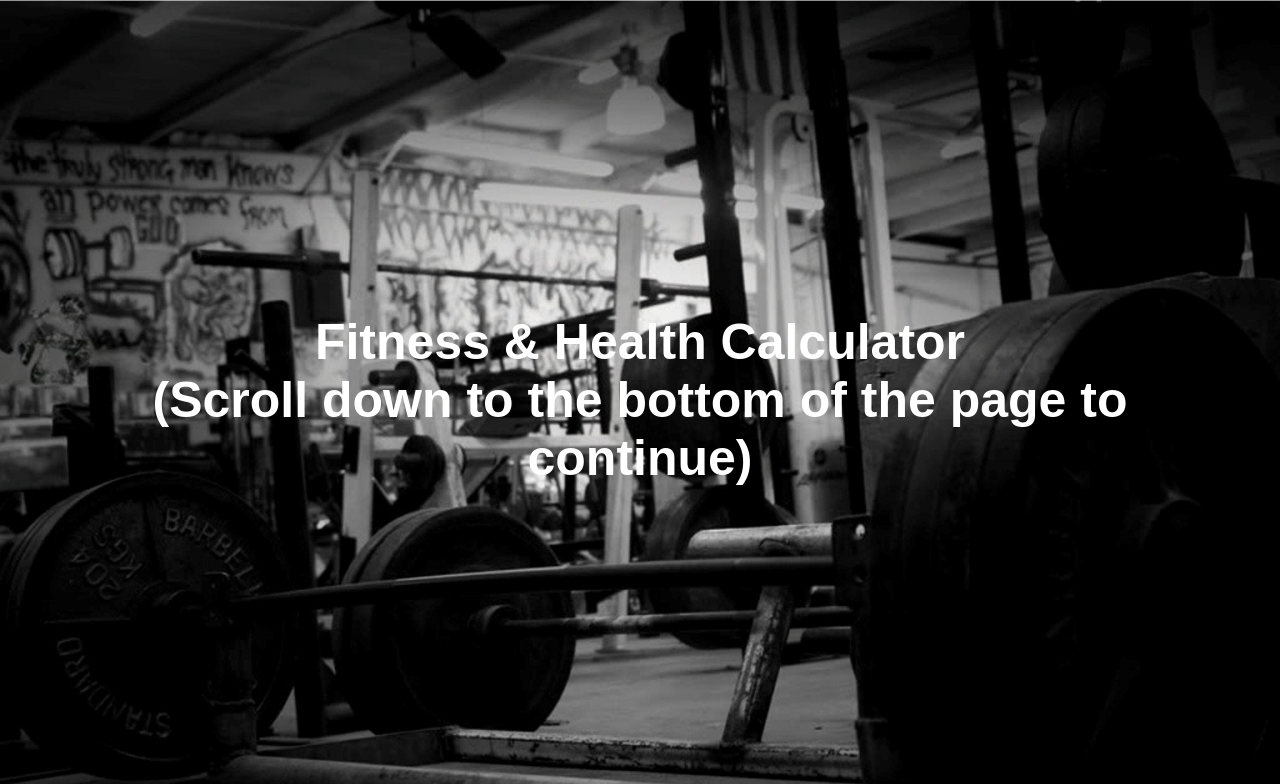
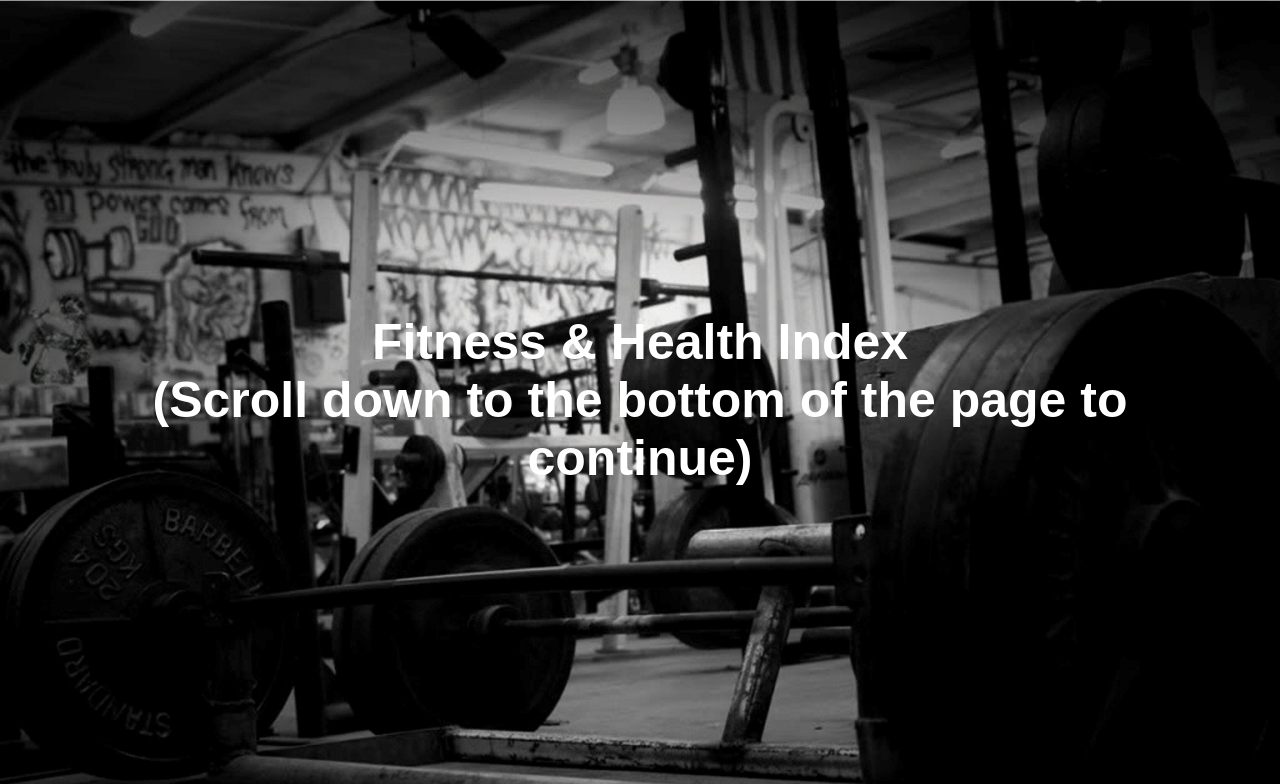
Before and after one commit to AW666/FitnessCalculator.io, a plain HTML site: page index.html in a window 1280 px wide. Shown: the top 784 px of the page. Drawn offline with Linux system fonts and the light colour scheme.

Commit message:
Update index.html

```diff
--- a/index.html
+++ b/index.html
@@ -10,7 +10,7 @@
 
   <body>
     <div class="box1">
-      <h1 style="font-size: 50px;"> Fitness & Health Calculator <br>(Scroll down to the bottom of the page to continue) </h1>
+      <h1 style="font-size: 50px;"> Fitness & Health Index <br>(Scroll down to the bottom of the page to continue) </h1>
     </div>
     <div class="box2">
       <h1>Body mass index (BMI) is a measurement of a person's leanness or corpulence based on their height and weight, and is intended to quantify tissue mass. It is widely used as a general indicator of whether a person has a healthy body weight for their height. Specifically, the value obtained from the calculation of BMI is used to categorize whether a person is underweight, normal weight, overweight, or obese depending on what range the value falls between. </h1>
```
